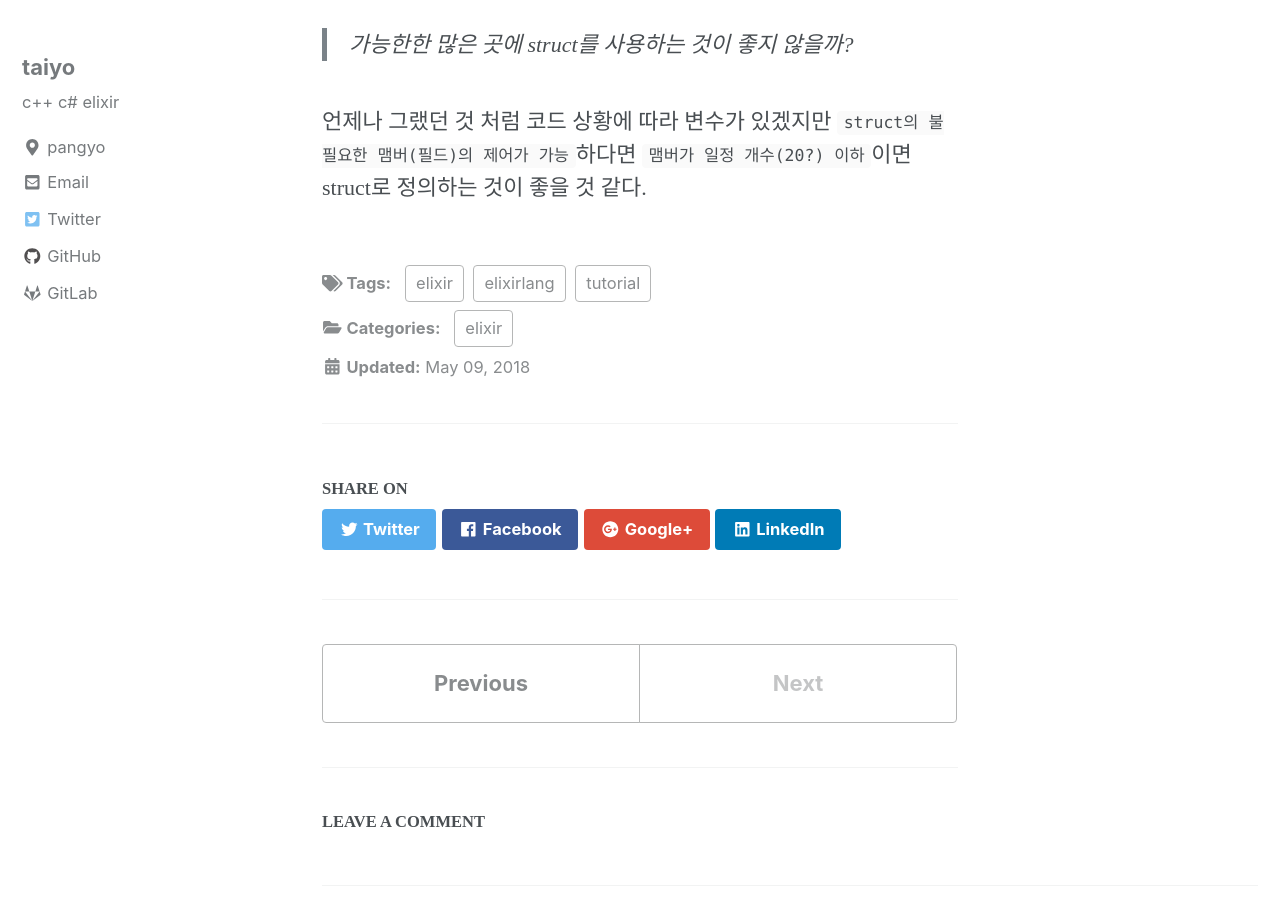
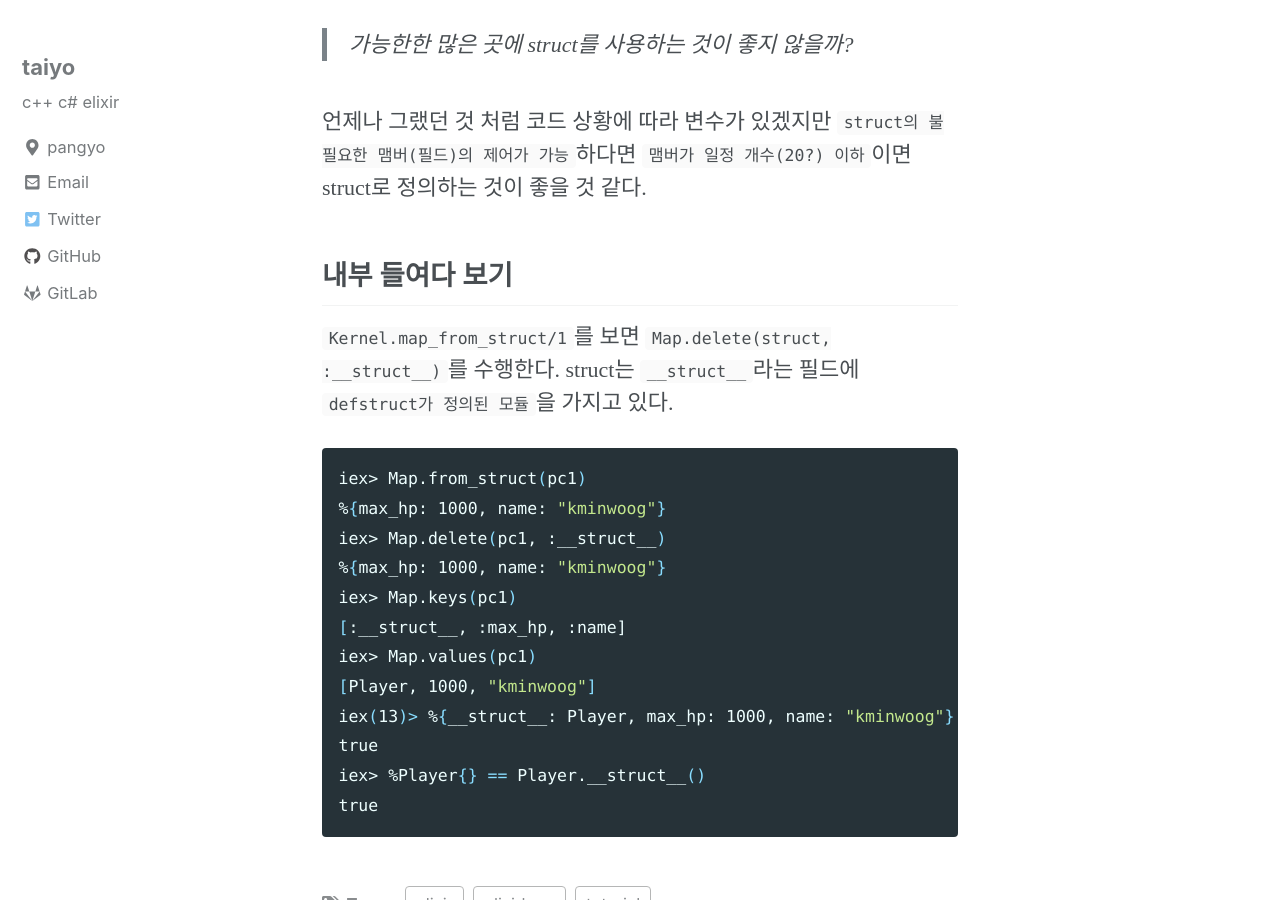
Before and after one commit to kminwoog/kminwoog.github.io, a Jekyll site: the page built from _posts/2018-05-23-elixir-struct.md, in a window 1280 px wide and 900 px high, scrolled down 2114 px. Built offline with Jekyll 4.4.1, drawn with Linux system fonts in a browser that asks for light colours; nearby versions of some CDN libraries; comment, search, counter and statistics services are not loaded.

Commit message:
blog > change post

````diff
--- a/_posts/2018-05-23-elixir-struct.md
+++ b/_posts/2018-05-23-elixir-struct.md
@@ -58,3 +58,23 @@ iex> Player.new(%Player{unknown: 4444})
 > 가능한한 많은 곳에 struct를 사용하는 것이 좋지 않을까?
 
 언제나 그랬던 것 처럼 코드 상황에 따라 변수가 있겠지만 `struct의 불 필요한 맴버(필드)의 제어가 가능`하다면 `맴버가 일정 개수(20?) 이하`이면 struct로 정의하는 것이 좋을 것 같다.
+
+## 내부 들여다 보기
+
+`Kernel.map_from_struct/1`를 보면 `Map.delete(struct, :__struct__)`를 수행한다.
+struct는 `__struct__`라는 필드에 `defstruct가 정의된 모듈`을 가지고 있다.
+
+```sh
+iex> Map.from_struct(pc1)
+%{max_hp: 1000, name: "kminwoog"}
+iex> Map.delete(pc1, :__struct__)
+%{max_hp: 1000, name: "kminwoog"}
+iex> Map.keys(pc1)
+[:__struct__, :max_hp, :name]
+iex> Map.values(pc1)
+[Player, 1000, "kminwoog"]
+iex(13)> %{__struct__: Player, max_hp: 1000, name: "kminwoog"} == pc1
+true
+iex> %Player{} == Player.__struct__()
+true
+```
````
